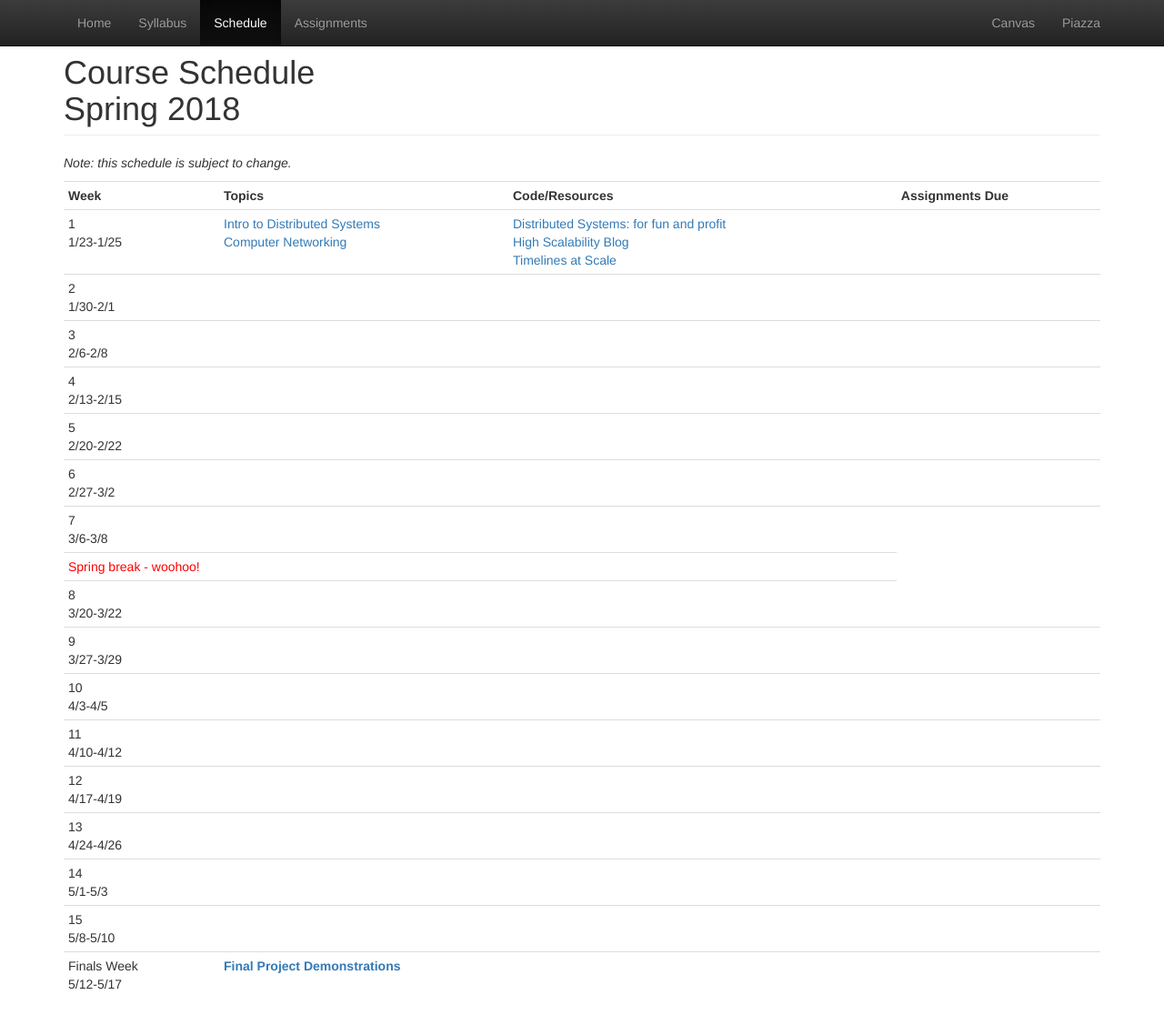
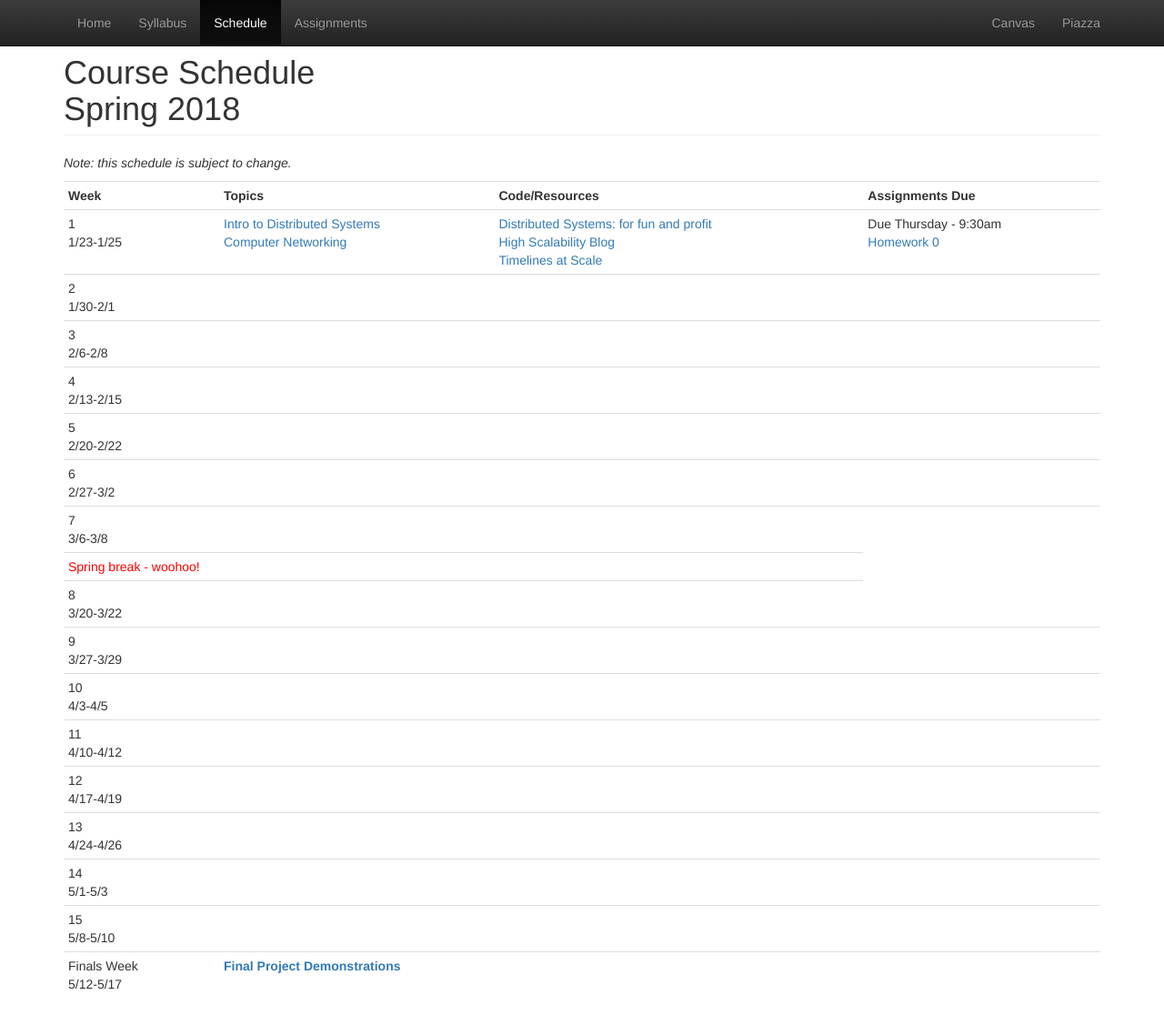
Before and after one commit to CS682-S18/cs682-s18.github.io, a Jekyll site: the page built from schedule.html, in a window 1280 px wide and 1137 px high. Shown: the top 1127 px of the window at 91% size. Built offline with Jekyll 4.4.1, drawn with Linux system fonts in a browser that asks for light colours.

Commit message:
adding hw0

```diff
--- a/schedule.html
+++ b/schedule.html
@@ -28,6 +28,8 @@ title: Schedule
 				<a href="https://www.infoq.com/presentations/Twitter-Timeline-Scalability">Timelines at Scale</a><br/>
 			</td>
 			<td>
+				Due Thursday - 9:30am<br/>
+				<a href="https://goo.gl/forms/CYEfxHK75P5iXhag1">Homework 0</a><br/>
 			</td>
 		</tr>
 		<tr>
```
